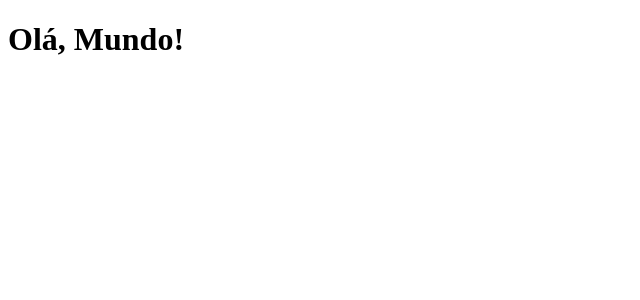
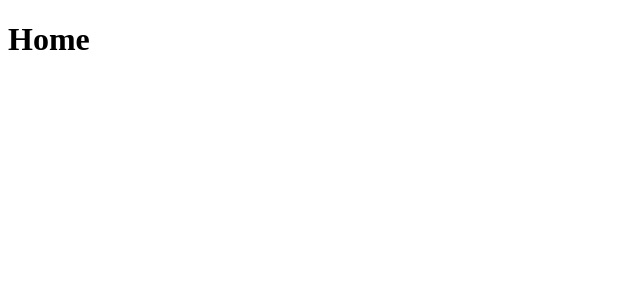
Before and after one commit to danilo-apereira/cake-university-project, a React (Vite) app in the folder cliente/: page / in a window 1280 px wide. Shown: the top 300 px of the page, without its empty margins (0-640 px from the left). Built offline with nearby package versions, Linux system fonts and the light colour scheme.

Commit message:
Configuração de rotas iniciais
Adiciona configuração inicial de rotas usando react-router-dom, com estrutura de AppRoutes e integração no componente App.

```diff
--- a/cliente/package.json
+++ b/cliente/package.json
@@ -11,7 +11,8 @@
   },
   "dependencies": {
     "react": "^18.3.1",
-    "react-dom": "^18.3.1"
+    "react-dom": "^18.3.1",
+    "react-router-dom": "^6.27.0"
   },
   "devDependencies": {
     "@eslint/js": "^9.13.0",
--- a/cliente/src/App.jsx
+++ b/cliente/src/App.jsx
@@ -1,6 +1,12 @@
+import React from 'react'
+import { BrowserRouter as Router } from 'react-router-dom'
+import AppRoutes from './routes/AppRoutes'
+
 function App() {
   return (
-    <h1>Olá, Mundo!</h1>
+    <Router>
+      <AppRoutes />
+    </Router>
   );
 }
 
--- /dev/null
+++ b/cliente/src/pages/Home/Home.jsx
@@ -0,0 +1,7 @@
+const Home = () => {
+    return (
+        <h1>Home</h1>
+    );
+}
+
+export default Home
--- /dev/null
+++ b/cliente/src/pages/NotFound/NotFound.jsx
@@ -0,0 +1,7 @@
+const NotFound = () => {
+    return (
+        <h1>Página não encontrada</h1>
+    );
+}
+
+export default NotFound
--- /dev/null
+++ b/cliente/src/routes/AppRoutes.jsx
@@ -0,0 +1,14 @@
+import { Routes, Route } from 'react-router-dom'
+import Home from '../pages/Home/Home'
+import NotFound from '../pages/NotFound/NotFound'
+
+function AppRoutes() {
+    return (
+        <Routes>
+            <Route exact path="/" element={<Home />} />
+            <Route path="*" element={<NotFound />} />
+        </Routes>
+    );
+}
+
+export default AppRoutes
```
Also changed, not shown: 1 other file (tests, documents, lock files or other folders).
